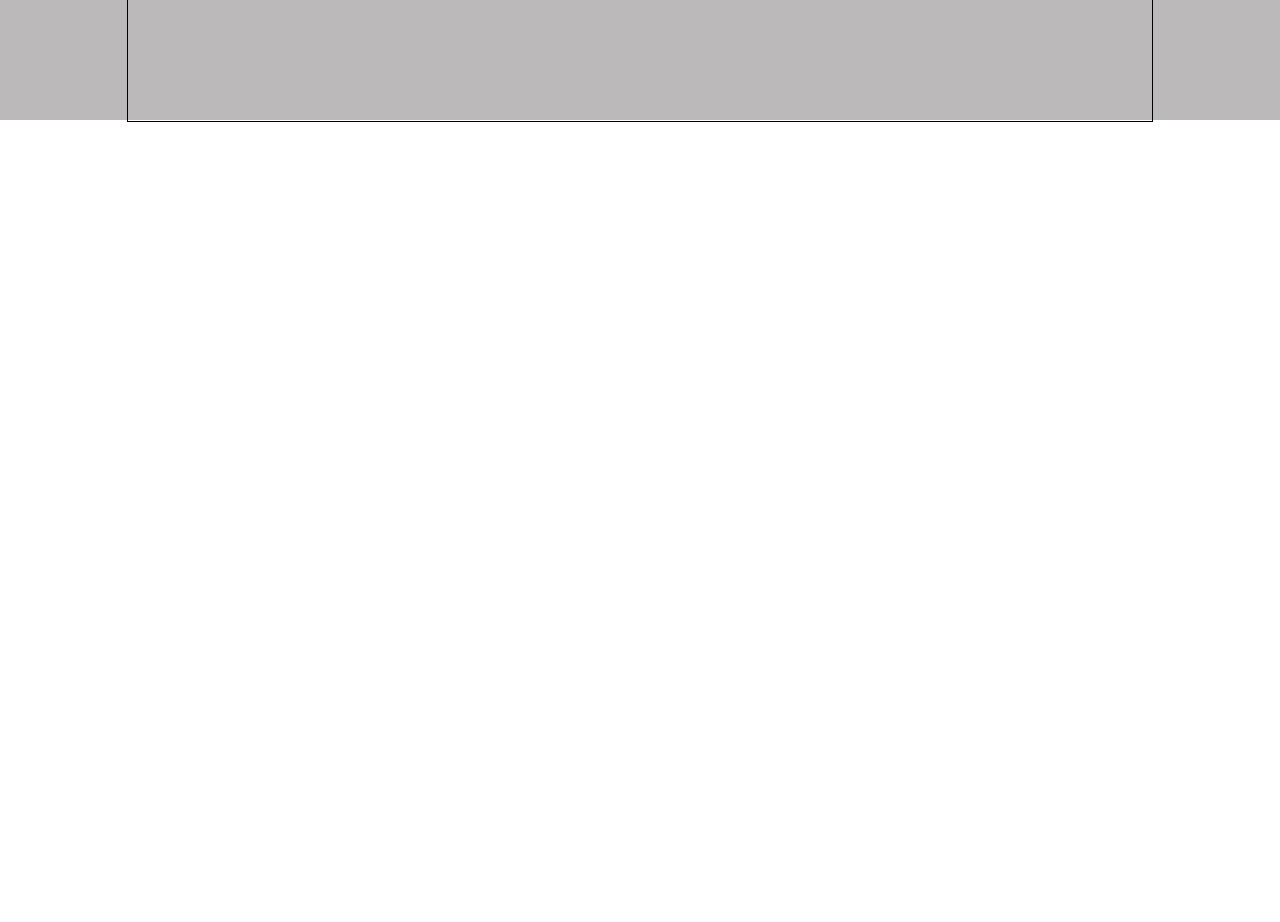
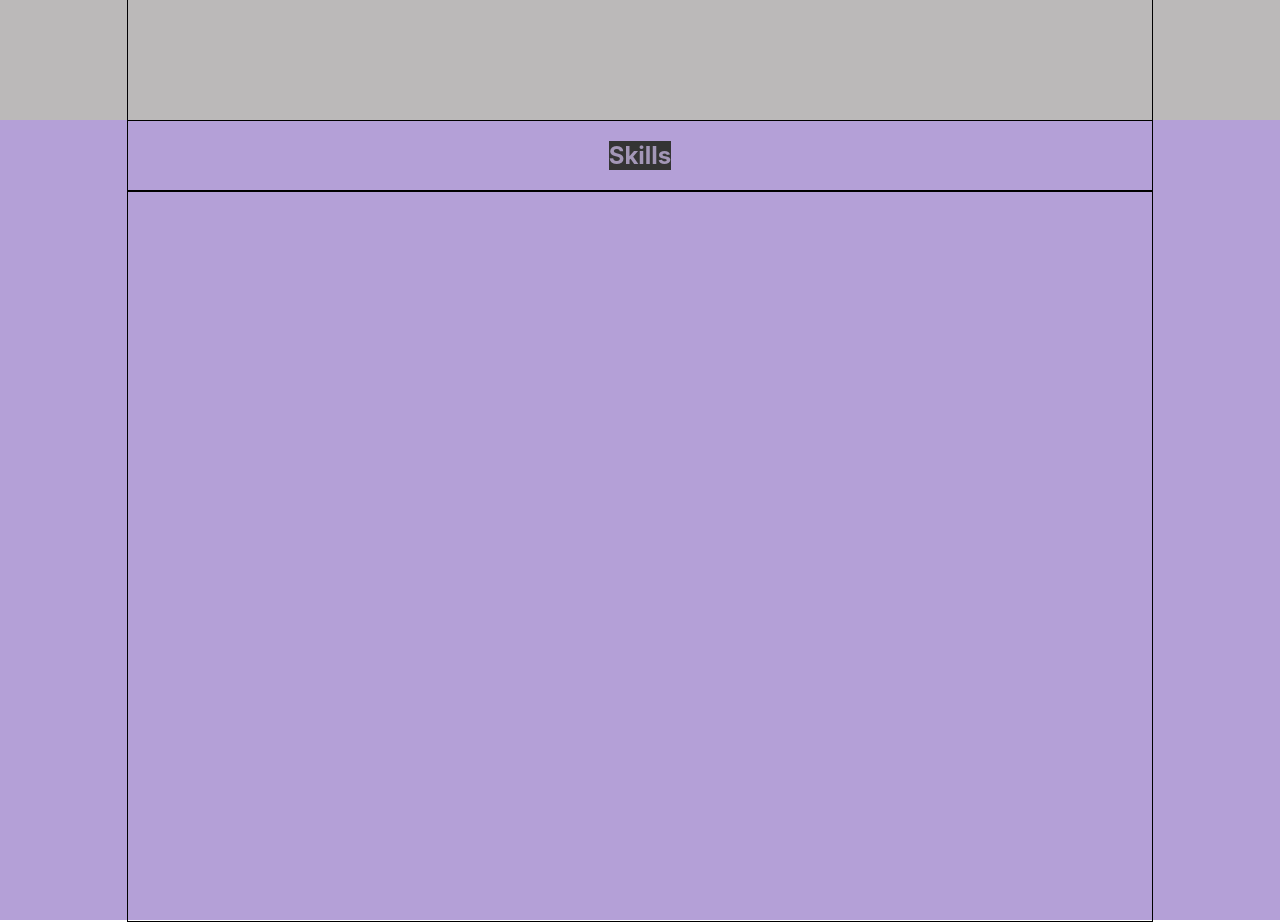
Before and after one commit to AndAndrew/Portfolio, a React (Create React App) app: page / in a window 1280 px wide. Shown: the part 760-1682 px from the top of the page. Before the commit the page ends 882 px from the top, so only its background shows below. Built offline with nearby package versions, Linux system fonts and the light colour scheme.

Commit message:
feat: added skills block

```diff
--- a/src/App.tsx
+++ b/src/App.tsx
@@ -2,12 +2,14 @@ import React from 'react';
 import './App.css';
 import {Header} from "./Header/Header";
 import {Main} from "./Main/Main";
+import {Skills} from "./Skills/Skills";
 
 function App() {
     return (
         <div className="App">
             <Header/>
             <Main/>
+            <Skills/>
         </div>
     );
 }
--- /dev/null
+++ b/src/Skills/Skills.module.css
@@ -0,0 +1,19 @@
+.skillsBlock {
+    height: 100vh;
+    background-color: #b4a0d7;
+}
+
+.skillsContainer {
+    flex-direction: column;
+    justify-content: flex-start;
+}
+
+.title {
+    background-color: #343434;
+    color: #a397b7;
+}
+
+.skills {
+    border: 1px solid;
+    width: 100%;
+}
--- /dev/null
+++ b/src/Skills/Skills.tsx
@@ -0,0 +1,15 @@
+import styles from './Skills.module.css'
+import styleContainer from '../Common/Styles/Container.module.css'
+
+export const Skills = () => {
+    return (
+        <div className={styles.skillsBlock}>
+            <div className={`${styleContainer.container} ${styles.skillsContainer}`}>
+                <h2 className={styles.title}>Skills</h2>
+                <div className={styles.skills}>
+
+                </div>
+            </div>
+        </div>
+    )
+}
```
